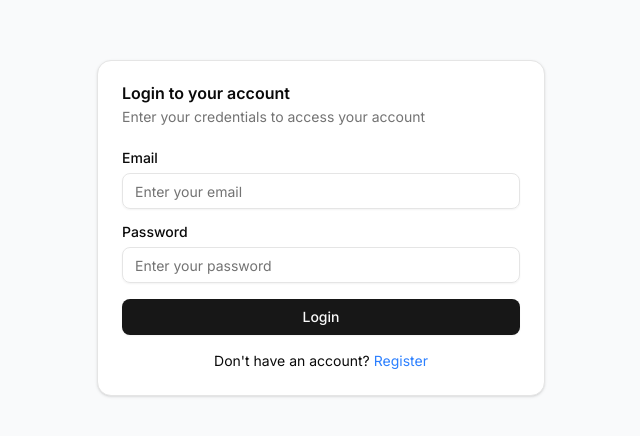
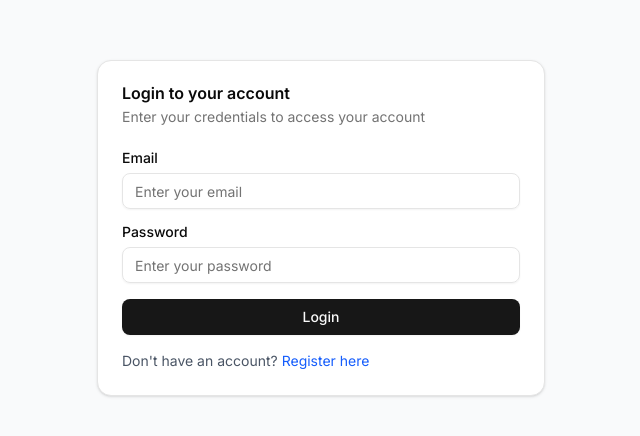
Before and after one commit to Timothee450/real-estate-crm, a Next.js app: page /login in a window 1280 px wide. Shown: the part 172-608 px from the top of the page, without its empty margins (319-959 px from the left). Built offline with nearby package versions, Linux system fonts and the light colour scheme.

Commit message:
Fix build configuration: update next.config.js and ESLint settings

```diff
--- a/next.config.js
+++ b/next.config.js
@@ -4,7 +4,9 @@ const nextConfig = {
     domains: ['avatars.githubusercontent.com'],
   },
   experimental: {
-    serverActions: true,
+    serverActions: {
+      allowedOrigins: ['localhost:3000', '192.168.1.249:3000'],
+    },
   },
   // Add allowed origins for development
   async headers() {
@@ -28,6 +30,12 @@ const nextConfig = {
       },
     ];
   },
+  // Add allowed development origins
+  allowedDevOrigins: ['localhost:3000', '192.168.1.249:3000'],
+  // Add ESLint configuration
+  eslint: {
+    ignoreDuringBuilds: true,
+  },
 };
 
 module.exports = nextConfig;
--- a/src/app/login/page.tsx
+++ b/src/app/login/page.tsx
@@ -92,12 +92,12 @@ export default function LoginPage() {
             <Button type="submit" className="w-full" disabled={loading}>
               {loading ? 'Logging in...' : 'Login'}
             </Button>
-            <div className="text-center text-sm">
-              Don't have an account?{" "}
-              <Link href="/register" className="text-blue-500 hover:underline">
-                Register
+            <p className="text-sm text-gray-600">
+              Don&apos;t have an account?{' '}
+              <Link href="/register" className="text-blue-600 hover:text-blue-800">
+                Register here
               </Link>
-            </div>
+            </p>
           </form>
         </CardContent>
       </Card>
```
Also changed, not shown: .eslintrc.json (added), 1 other file (tests, documents, lock files or other folders).
